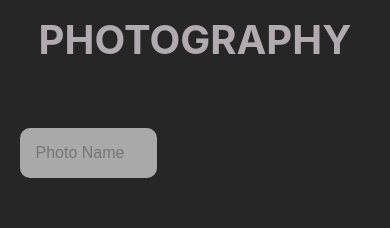
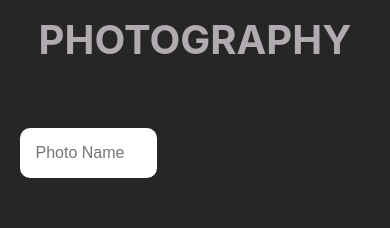
Before and after one commit to AramKim37/myportfolio, a React (Create React App) app: page / in a window 390 px wide. Shown: the part 2940-3168 px from the top of the page. Built offline with nearby package versions, Linux system fonts and the light colour scheme.

Commit message:
modify textarea size in responsive

```diff
--- a/src/components/Contact.css
+++ b/src/components/Contact.css
@@ -114,7 +114,7 @@ button:hover {
   }
 
   textarea {
-    width: 95%;
+    width: 90%;
     font-size: 1.5rem;
     min-height: 200px;
   }
--- a/src/components/Photo.css
+++ b/src/components/Photo.css
@@ -110,4 +110,8 @@
   .projects-heading {
     font-size: 2.5rem;
   }
+
+  .photo-input {
+    background-color: white;
+  }
 }
```
